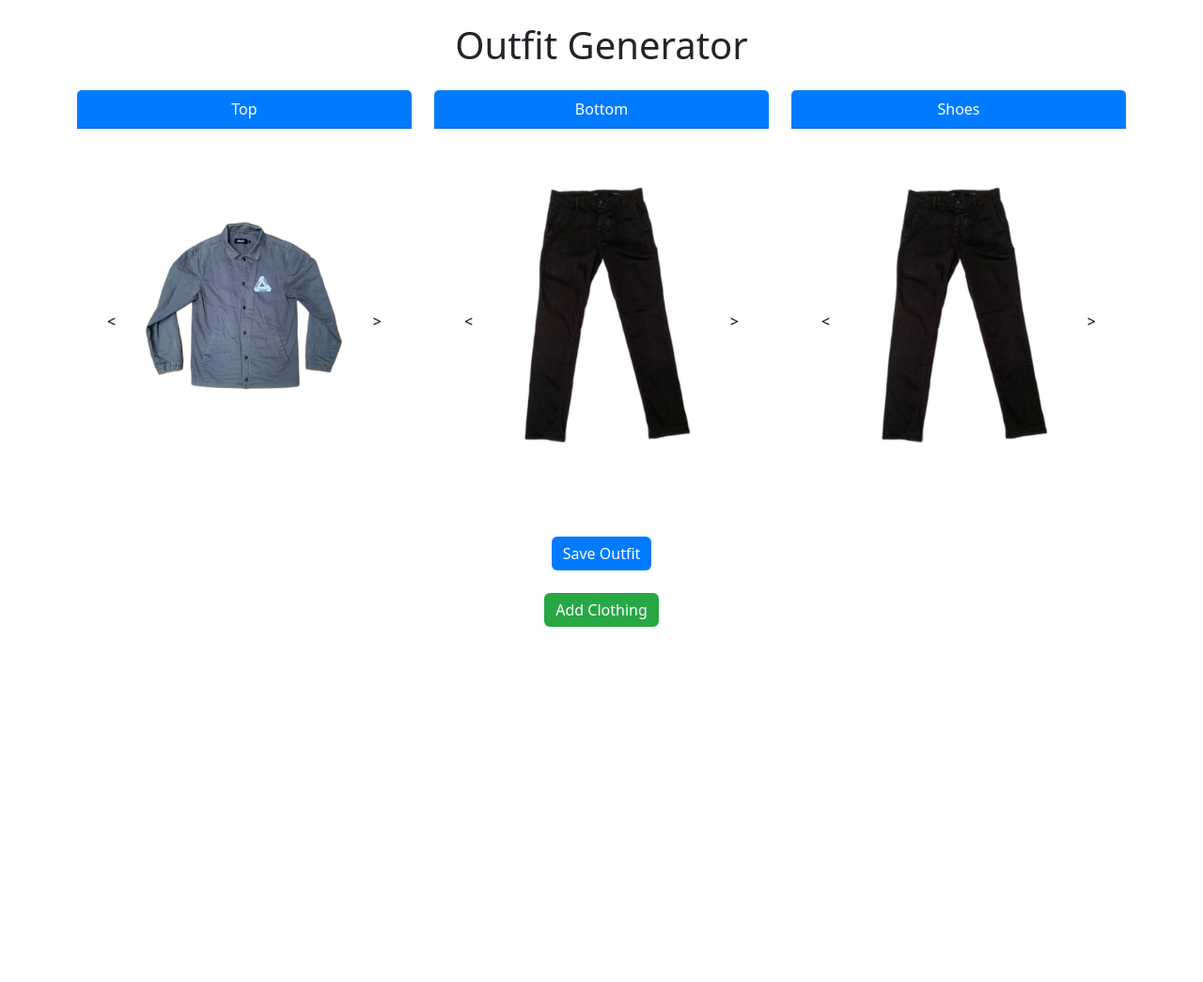
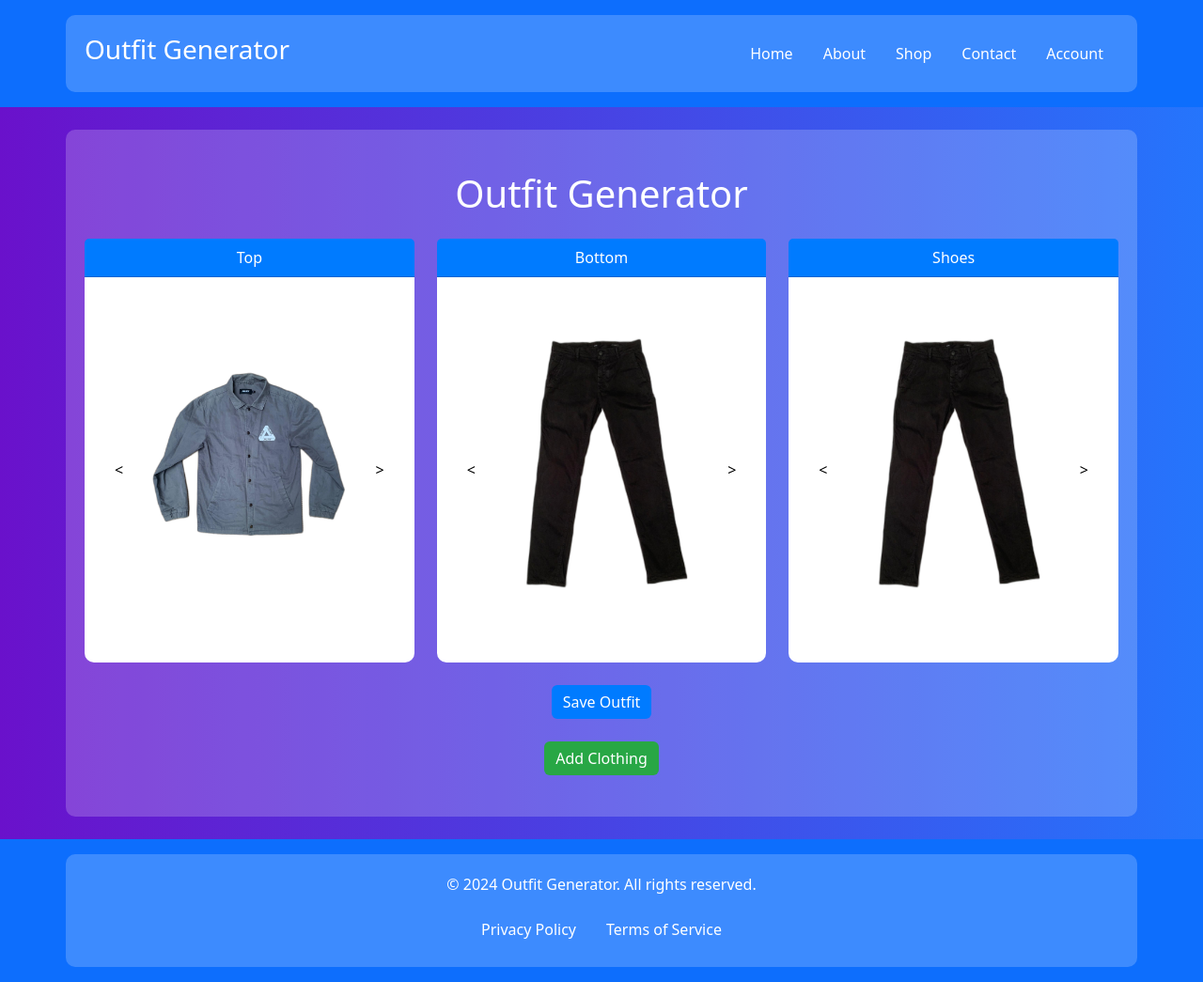
Before and after one commit to maximos030/kleiderschrank, a Flask app: page / in a window 1280 px wide. Shown: the whole page at 94% size. Before the commit the page ends 667 px from the top, so only its background shows below. Run offline with Flask 3, Linux system fonts and the light colour scheme; some libraries are stand-ins or nearby versions.

Commit message:
noch bessere startseite mti header

```diff
--- a/static/css/index.css
+++ b/static/css/index.css
@@ -1,18 +1,41 @@
+.outfit-item {
+    border: 1px solid #ddd;
+    border-radius: 5px;
+    padding: 10px;
+    margin: 10px;
+    text-align: center;
+}
+.outfit-item img {
+    max-width: 100%;
+    height: auto;
+}
+.outfit-category {
+    display: flex;
+    flex-direction: column;
+    align-items: center;
+    margin-bottom: 10px;
+    position: relative;
+}
+
+/* Background gradient */
+body {
+    background: linear-gradient(to right, #6a11cb, #2575fc);
+    color: white;
+}
+
 .outfit-item {
     width: 100%;
     height: 350px;
     display: flex;
     align-items: center;
     justify-content: center;
-    background-color: transparent;
-    /* Make the background transparent */
+    background-color: rgba(255, 255, 255, 0.1);
     margin: 10px 0;
     overflow: hidden;
     position: relative;
     border: 1px solid #ffffff;
     border-radius: 10px;
-    /* Add a subtle shadow */
-    box-shadow: 0 4px 8px rgba(0, 0, 0, 0);
+    box-shadow: 0 4px 8px rgb(255, 255, 255);
 }
 
 .outfit-item img {
@@ -31,23 +54,19 @@
 
 .btn {
     background-color: rgba(255, 255, 255, 0.5);
-    /* Make the buttons semi-transparent */
     border: none;
-    /* Remove border */
     color: #000;
-    /* Black text color */
     z-index: 1;
-    /* Ensure buttons are above images */
 }
 
 .btn:hover {
     background-color: rgb(255, 255, 255);
-    /* Slightly less transparent on hover */
 }
 
 .container {
-    background-color: #ffffff;
-    /* Match this to your page background */
+    background-color: rgba(255, 255, 255, 0.2);
+    padding: 20px;
+    border-radius: 10px;
 }
 
 .save-btn {
@@ -84,3 +103,9 @@
     box-shadow: 0 4px 8px rgba(255, 255, 255, 0);
     border-radius: 10px;
 }
+
+footer {
+    position: relative;
+    bottom: 0;
+    width: 100%;
+}
--- a/static/css/styles.css
+++ /dev/null
@@ -1,19 +0,0 @@
-/* static/css/styles.css */
-.outfit-item {
-    border: 1px solid #ddd;
-    border-radius: 5px;
-    padding: 10px;
-    margin: 10px;
-    text-align: center;
-}
-.outfit-item img {
-    max-width: 100%;
-    height: auto;
-}
-.outfit-category {
-    display: flex;
-    flex-direction: column;
-    align-items: center;
-    margin-bottom: 10px;
-    position: relative;
-}
--- a/templates/index.html
+++ b/templates/index.html
@@ -8,10 +8,26 @@
     <link href="https://cdn.jsdelivr.net/npm/bootstrap@5.3.0/dist/css/bootstrap.min.css" rel="stylesheet">
     <link href="{{ url_for('static', filename='css/styles.css') }}" rel="stylesheet">
     <link href="{{ url_for('static', filename='css/index.css') }}" rel="stylesheet">
-
 </head>
 
 <body>
+    <!-- Header -->
+    <header class="bg-primary text-white py-3 mb-4">
+        <div class="container d-flex justify-content-between align-items-center">
+            <h1 class="h3">Outfit Generator</h1>
+            <nav>
+                <ul class="nav">
+                    <li class="nav-item"><a href="#" class="nav-link text-white">Home</a></li>
+                    <li class="nav-item"><a href="#" class="nav-link text-white">About</a></li>
+                    <li class="nav-item"><a href="#" class="nav-link text-white">Shop</a></li>
+                    <li class="nav-item"><a href="#" class="nav-link text-white">Contact</a></li>
+                    <li class="nav-item"><a href="#" class="nav-link text-white">Account</a></li>
+                </ul>
+            </nav>
+        </div>
+    </header>
+
+    <!-- Main Content -->
     <div class="container">
         <h1 class="my-4 text-center">Outfit Generator</h1>
         <div class="row">
@@ -104,6 +120,17 @@
         </div>
     </div>
 
+    <!-- Footer -->
+    <footer class="bg-primary text-white text-center py-3 mt-4">
+        <div class="container">
+            <p>&copy; 2024 Outfit Generator. All rights reserved.</p>
+            <ul class="nav justify-content-center">
+                <li class="nav-item"><a href="#" class="nav-link text-white">Privacy Policy</a></li>
+                <li class="nav-item"><a href="#" class="nav-link text-white">Terms of Service</a></li>
+            </ul>
+        </div>
+    </footer>
+
     <script src="https://code.jquery.com/jquery-3.6.0.min.js"></script>
     <script src="https://cdn.jsdelivr.net/npm/@popperjs/core@2.11.6/dist/umd/popper.min.js"></script>
     <script src="https://cdn.jsdelivr.net/npm/bootstrap@5.3.0/dist/js/bootstrap.min.js"></script>
```
